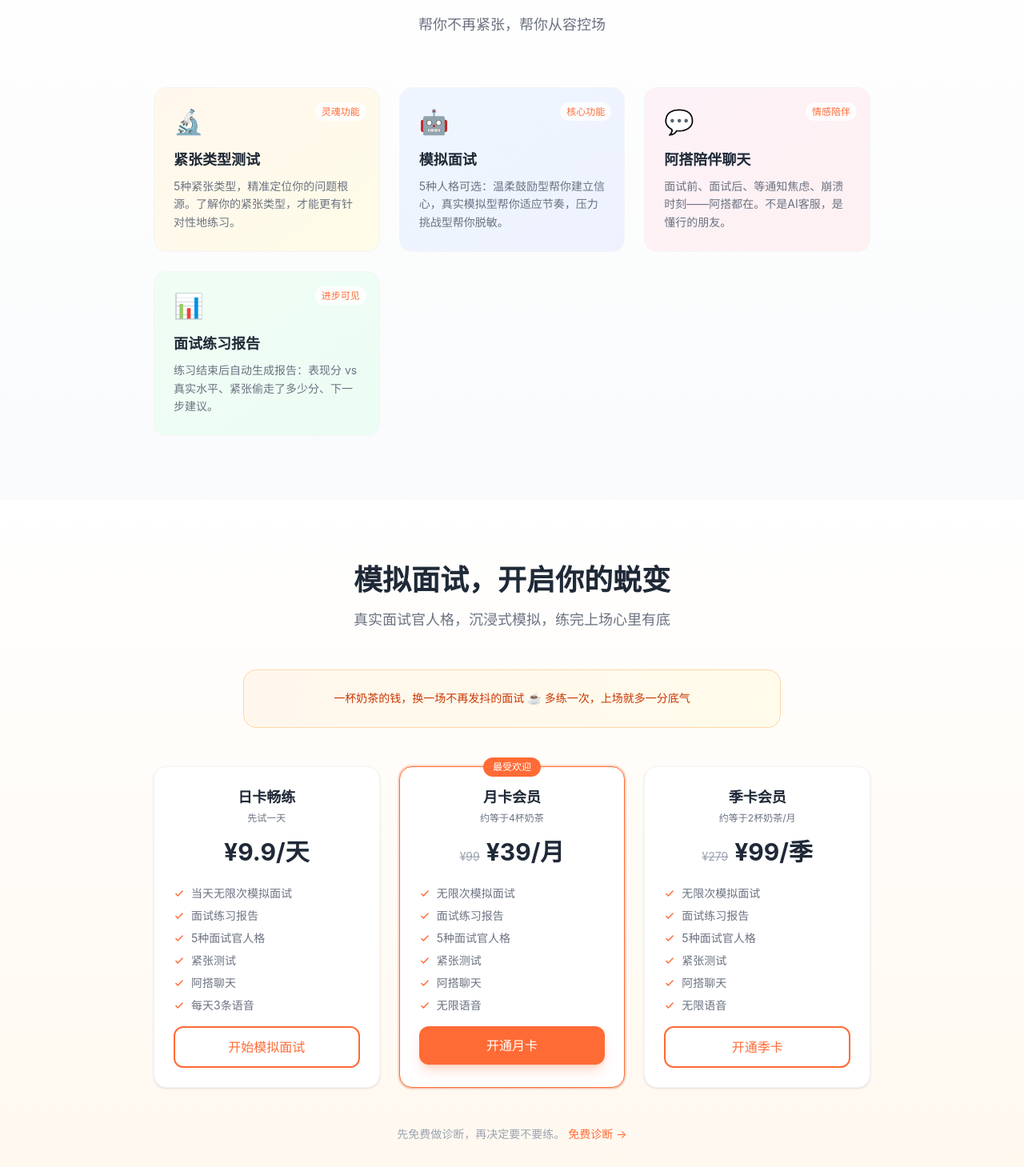
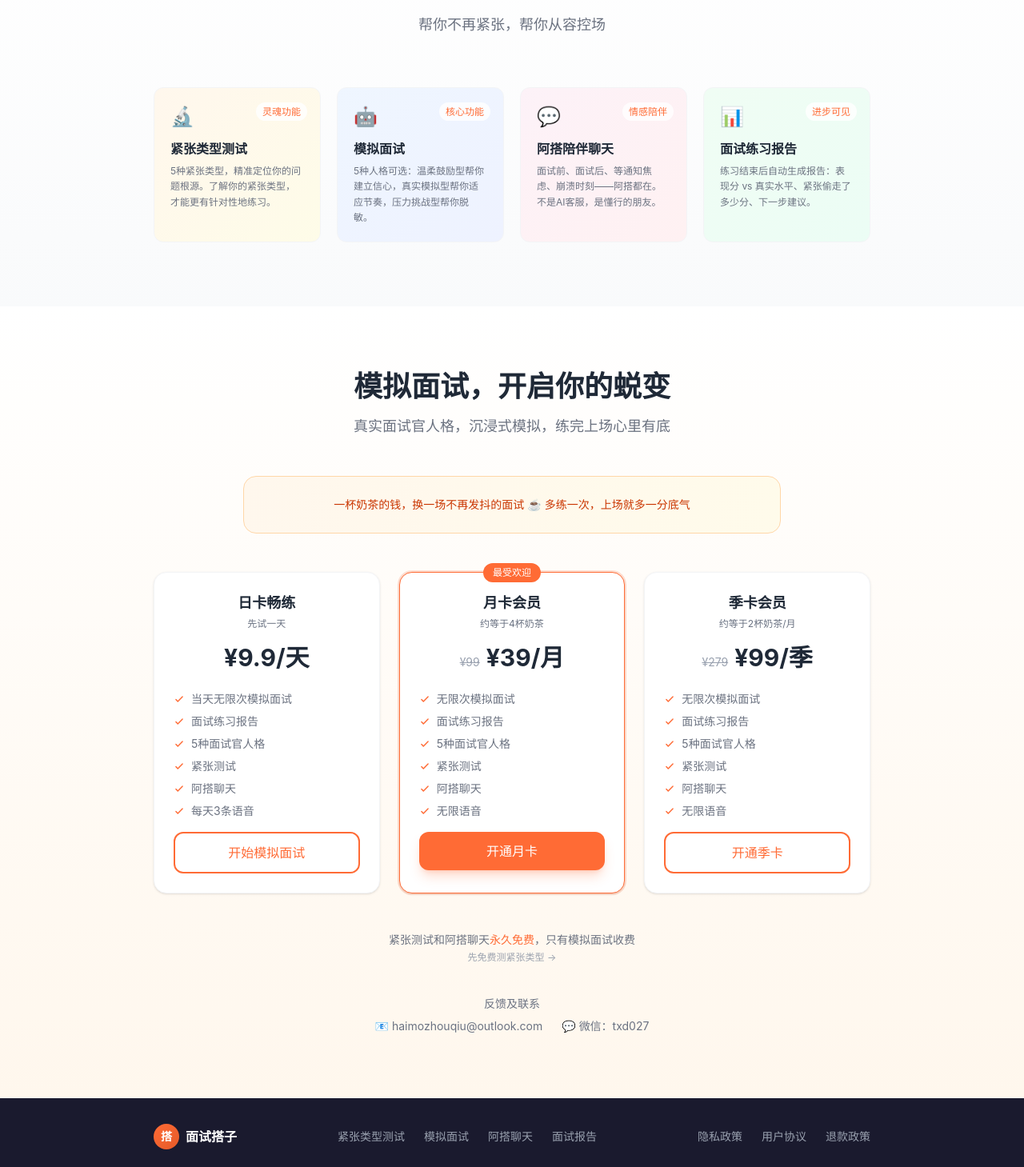
Before and after one commit to seller-mind/mianshidazi, a Next.js app: page / in a window 1280 px wide. Shown: the part 2771-4230 px from the top of the page at 80% size. Built offline with nearby package versions, Linux system fonts and the light colour scheme; no server answers.

Commit message:
fix: 功能展示4卡片改一行+定价区免费说明
- ProductShowcaseSection: 4个功能卡片改为一行4列排布
- PricingSection: 底部说明「紧张测试和阿搭聊天永久免费，只有模拟面试收费」

```diff
--- a/src/components/landing/PricingSection.tsx
+++ b/src/components/landing/PricingSection.tsx
@@ -183,10 +183,12 @@ export function PricingSection() {
         </div>
 
         <div className="mt-8 md:mt-12 text-center">
-          <p className="text-xs md:text-sm text-[#9CA3AF]">
-            先免费做诊断，再决定要不要练。
-            <Link href="/diagnose" className="text-[#FF6B35] hover:underline ml-1">
-              免费诊断 →
+          <p className="text-xs md:text-sm text-[#6B7280] dark:text-gray-400">
+            紧张测试和阿搭聊天<span className="text-[#FF6B35] font-medium">永久免费</span>，只有模拟面试收费
+          </p>
+          <p className="text-[10px] md:text-xs text-[#9CA3AF] dark:text-gray-500 mt-1">
+            <Link href="/diagnose" className="hover:text-[#FF6B35] transition-colors">
+              先免费测紧张类型 →
             </Link>
           </p>
         </div>
--- a/src/components/landing/ProductShowcaseSection.tsx
+++ b/src/components/landing/ProductShowcaseSection.tsx
@@ -49,11 +49,11 @@ export function ProductShowcaseSection() {
         </div>
 
         {/* 功能卡片 */}
-        <div className="grid grid-cols-1 sm:grid-cols-2 lg:grid-cols-3 gap-4 md:gap-6">
+        <div className="grid grid-cols-2 md:grid-cols-4 gap-3 md:gap-5">
           {features.map((feature, index) => (
             <div
               key={index}
-              className={`bg-gradient-to-br ${feature.color} rounded-2xl p-4 md:p-6 border border-gray-100 dark:border-gray-800 hover:shadow-lg transition-shadow relative`}
+              className={`bg-gradient-to-br ${feature.color} rounded-xl p-3 md:p-5 border border-gray-100 dark:border-gray-800 hover:shadow-lg transition-shadow relative`}
             >
               {/* 标签 */}
               <div className="absolute top-3 right-3 md:top-4 md:right-4">
@@ -62,11 +62,11 @@ export function ProductShowcaseSection() {
                 </span>
               </div>
 
-              <span className="text-2xl md:text-3xl mb-2 md:mb-4 block">{feature.emoji}</span>
-              <h3 className="text-base md:text-lg font-semibold text-[#1F2937] dark:text-white mb-1.5 md:mb-2">
+              <span className="text-xl md:text-2xl mb-1.5 md:mb-3 block">{feature.emoji}</span>
+              <h3 className="text-sm md:text-base font-semibold text-[#1F2937] dark:text-white mb-1 md:mb-1.5">
                 {feature.title}
               </h3>
-              <p className="text-xs md:text-sm text-[#6B7280] dark:text-gray-400 leading-relaxed">
+              <p className="text-[10px] md:text-xs text-[#6B7280] dark:text-gray-400 leading-relaxed">
                 {feature.description}
               </p>
             </div>
```
